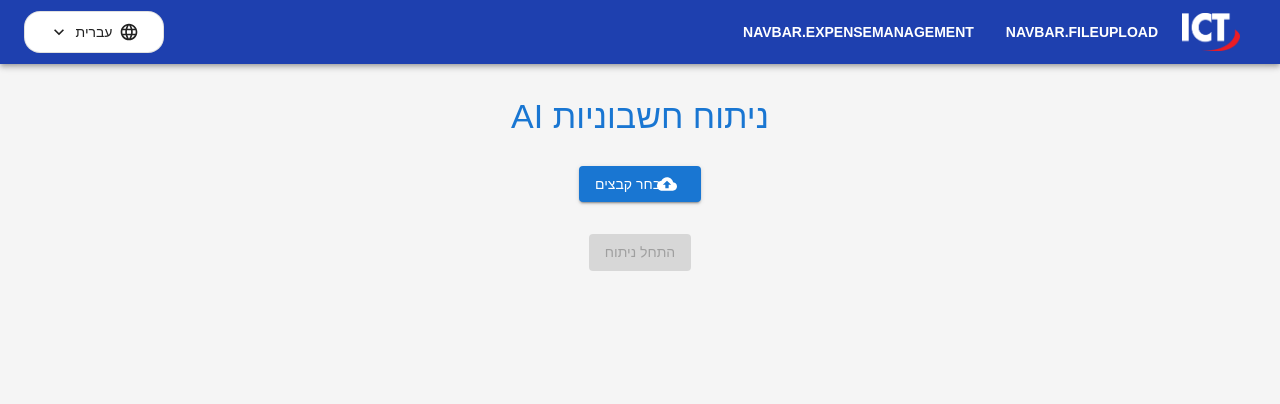
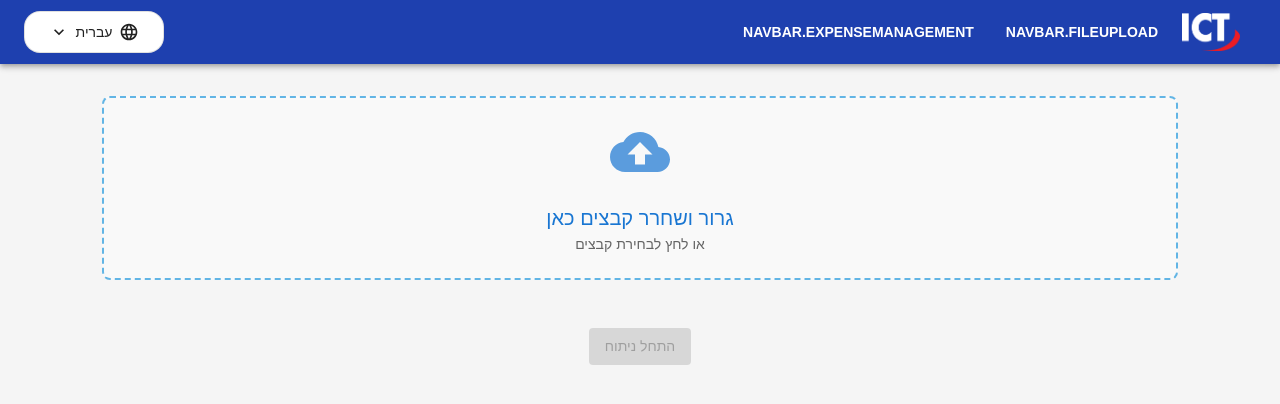
Before and after one commit to hadasash/ExpenseTracker, a React (Vite) app in the folder myapp/: page /upload in a window 1280 px wide. Shown: the top 404 px of the page. Built offline with nearby package versions, Linux system fonts and the light colour scheme.

Commit message:
file upload cisign and remove files after success

```diff
--- a/myapp/src/components/FileUpload/FileUpload.jsx
+++ b/myapp/src/components/FileUpload/FileUpload.jsx
@@ -1,16 +1,127 @@
+// import React, { useState } from 'react';
+// import axios from 'axios';
+// import {
+//   Box,
+//   Button,
+//   Typography,
+//   Paper,
+//   IconButton,
+//   Snackbar,
+//   Alert,
+//   LinearProgress,
+// } from '@mui/material';
+// import { CloudUpload, Delete, InsertDriveFile } from '@mui/icons-material';
+
+// const FileUpload = () => {
+//   const [additionalFiles, setAdditionalFiles] = useState([]);
+//   const [isAnalyzing, setIsAnalyzing] = useState(false);
+//   const [error, setError] = useState('');
+//   const [success, setSuccess] = useState(false);
+
+//   const handleFileChange = (event) => {
+//     const files = Array.from(event.target.files);
+//     setAdditionalFiles((prevFiles) => {
+//       const newFiles = files.filter(
+//         (file) => !prevFiles.some((prevFile) => prevFile.name === file.name)
+//       );
+//       return [...prevFiles, ...newFiles];
+//     });
+//   };
+
+//   const handleFileRemove = (index) => {
+//     setAdditionalFiles((prevFiles) => prevFiles.filter((_, i) => i !== index));
+//   };
+
+//   const handleSubmit = async () => {
+//     const formData = new FormData();
+//     additionalFiles.forEach((file) => formData.append("additionalFile", file));
+
+//     try {
+//       setError('');
+//       setSuccess(false);
+//       setIsAnalyzing(true);
+
+//       const response = await axios.post("http://127.0.0.1:3000/expenses/processExpenses", formData, {
+//         headers: { 'Content-Type': 'multipart/form-data' },
+//       });
+
+//       console.log('Server Response:', response.data);
+//       setSuccess(true);
+//     } catch (err) {
+//       console.error('Error during file upload:', err);
+//       setError('אירעה שגיאה בעת עיבוד הקבצים. אנא נסה שוב.');
+//     } finally {
+//       setIsAnalyzing(false);
+//     }
+//   };
+
+//   const handleSuccessClose = () => {
+//     setSuccess(false);
+//     setAdditionalFiles([]); // Clear files after success message
+//   };
+
+//   return (
+//     <Box display="flex" flexDirection="column" alignItems="center" gap={2} p={4}>
+//       <Typography variant="h4" color="primary" gutterBottom>ניתוח חשבוניות AI</Typography>
+
+//       <Button
+//         variant="contained"
+//         component="label"
+//         startIcon={<CloudUpload />}
+//         disabled={isAnalyzing}
+//       >
+//         בחר קבצים
+//         <input hidden type="file" multiple onChange={handleFileChange} />
+//       </Button>
+
+//       <Box width="100%">
+//         {additionalFiles.map((file, index) => (
+//           <Paper
+//             key={index}
+//             sx={{ display: 'flex', alignItems: 'center', p: 1, mt: 1, backgroundColor: '#f9f9f9' }}
+//             elevation={2}
+//           >
+//             <InsertDriveFile color="primary" sx={{ mr: 1 }} />
+//             <Typography variant="body2" sx={{ flexGrow: 1 }}>{file.name}</Typography>
+//             <IconButton onClick={() => handleFileRemove(index)} color="error">
+//               <Delete />
+//             </IconButton>
+//           </Paper>
+//         ))}
+//       </Box>
+
+//       {isAnalyzing && <LinearProgress sx={{ width: '100%', mt: 2 }} />}
+
+//       <Button
+//         variant="contained"
+//         color="primary"
+//         onClick={handleSubmit}
+//         disabled={isAnalyzing || additionalFiles.length === 0}
+//       >
+//         {isAnalyzing ? 'מעבד...' : 'התחל ניתוח'}
+//       </Button>
+
+//       <Snackbar open={success} autoHideDuration={3000} onClose={handleSuccessClose}>
+//         <Alert onClose={handleSuccessClose} severity="success" variant="filled">
+//           הקבצים עובדו בהצלחה!
+//         </Alert>
+//       </Snackbar>
+
+//       <Snackbar open={Boolean(error)} autoHideDuration={6000} onClose={() => setError('')}>
+//         <Alert onClose={() => setError('')} severity="error" variant="filled">
+//           {error}
+//         </Alert>
+//       </Snackbar>
+//     </Box>
+//   );
+// };
+
+// export default FileUpload;
 import React, { useState } from 'react';
 import axios from 'axios';
-import {
-  Box,
-  Button,
-  Typography,
-  Paper,
-  IconButton,
-  Snackbar,
-  Alert,
-  LinearProgress,
-} from '@mui/material';
+import { Box, Button, Typography, Paper, IconButton, Snackbar, Alert, LinearProgress } from '@mui/material';
 import { CloudUpload, Delete, InsertDriveFile } from '@mui/icons-material';
+import { useDropzone } from 'react-dropzone';
 
 const FileUpload = () => {
   const [additionalFiles, setAdditionalFiles] = useState([]);
@@ -18,16 +129,22 @@ const FileUpload = () => {
   const [error, setError] = useState('');
   const [success, setSuccess] = useState(false);
 
-  const handleFileChange = (event) => {
-    const files = Array.from(event.target.files);
-    setAdditionalFiles((prevFiles) => {
-      const newFiles = files.filter(
+  // פונקציה לעיבוד קבצים שנגררו
+  const onDrop = (acceptedFiles) => {
+    setAdditionalFiles((prevFiles) => [
+      ...prevFiles,
+      ...acceptedFiles.filter(
         (file) => !prevFiles.some((prevFile) => prevFile.name === file.name)
-      );
-      return [...prevFiles, ...newFiles];
-    });
-};
+      ),
+    ]);
+  };
 
+  // שימוש ב-react-dropzone כדי לאפשר גרירה ושחרור
+  const { getRootProps, getInputProps } = useDropzone({
+    onDrop,
+    multiple: true,
+    accept: '.pdf,.jpg,.png', // אפשר להגדיר את סוגי הקבצים המתקבלים
+  });
 
   const handleFileRemove = (index) => {
     setAdditionalFiles((prevFiles) => prevFiles.filter((_, i) => i !== index));
@@ -56,25 +173,52 @@ const FileUpload = () => {
     }
   };
 
+  const handleSuccessClose = () => {
+    setSuccess(false);
+    setAdditionalFiles([]); // Clear files after success message
+  };
+
   return (
-    <Box display="flex" flexDirection="column" alignItems="center" gap={2} p={4}>
-      <Typography variant="h4" color="primary" gutterBottom>ניתוח חשבוניות AI</Typography>
+    <Box display="flex" flexDirection="column" alignItems="center" gap={2} p={4} sx={{ width: '80%', margin: '0 auto' }}>
 
-      <Button
-        variant="contained"
-        component="label"
-        startIcon={<CloudUpload />}
-        disabled={isAnalyzing}
+      <Box
+        {...getRootProps()}
+        sx={{
+          width: '100%',
+          padding: 3, // הגדלת השוליים
+          border: '2px dashed #62B5E5',
+          borderRadius: 2,
+          textAlign: 'center',
+          backgroundColor: '#f9f9f9',
+          cursor: 'pointer',
+          transition: 'all 0.3s ease',
+          '&:hover': { backgroundColor: '#def2ff' },
+        }}
       >
-        בחר קבצים
-        <input hidden type="file" multiple onChange={handleFileChange} />
-      </Button>
+        <input {...getInputProps()} />
+        <CloudUpload
+          color="primary"
+          sx={{ fontSize: 60, mb: 2, opacity: 0.7 }}
+        />
+        <Typography variant="h6" color="primary">גרור ושחרר קבצים כאן</Typography>
+        <Typography variant="body2" color="textSecondary">או לחץ לבחירת קבצים</Typography>
+      </Box>
 
       <Box width="100%">
         {additionalFiles.map((file, index) => (
           <Paper
             key={index}
-            sx={{ display: 'flex', alignItems: 'center', p: 1, mt: 1, backgroundColor: '#f9f9f9' }}
+            sx={{
+              display: 'flex',
+              alignItems: 'center',
+              p: 2, // הגדלת השוליים
+              mt: 1,
+              backgroundColor: '#f9f9f9',
+              borderRadius: 1,
+              boxShadow: 2,
+              transition: 'all 0.3s ease',
+              '&:hover': { boxShadow: 4 },
+            }}
             elevation={2}
           >
             <InsertDriveFile color="primary" sx={{ mr: 1 }} />
@@ -93,12 +237,13 @@ const FileUpload = () => {
         color="primary"
         onClick={handleSubmit}
         disabled={isAnalyzing || additionalFiles.length === 0}
+        sx={{ mt: 2 }}
       >
         {isAnalyzing ? 'מעבד...' : 'התחל ניתוח'}
       </Button>
 
-      <Snackbar open={success} autoHideDuration={3000} onClose={() => setSuccess(false)}>
-        <Alert onClose={() => setSuccess(false)} severity="success" variant="filled">
+      <Snackbar open={success} autoHideDuration={3000} onClose={handleSuccessClose}>
+        <Alert onClose={handleSuccessClose} severity="success" variant="filled">
           הקבצים עובדו בהצלחה!
         </Alert>
       </Snackbar>
```
Also changed, not shown: 2 other files (tests, documents, lock files or other folders).
